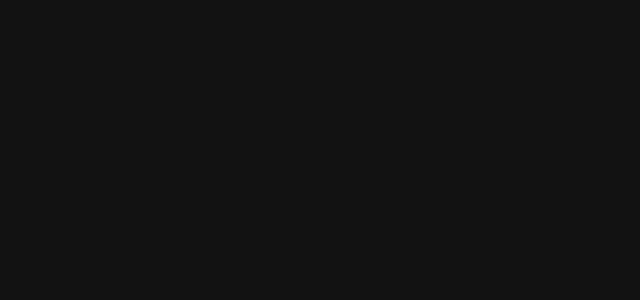
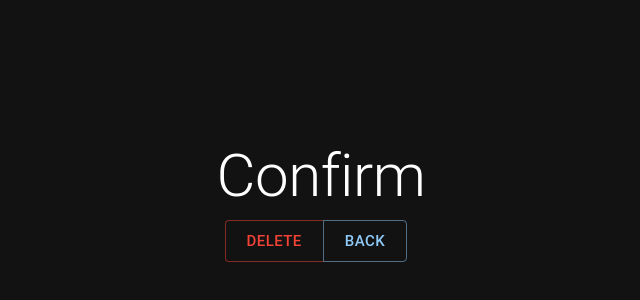
Before and after one commit to sdhaduk/ToDo-Ts, a React (Vite) app in the folder frontend/: page /delete in a window 1280 px wide. Before the commit this address had no page. Shown: the part 268-568 px from the top of the page, without its empty margins (319-959 px from the left). Built offline with nearby package versions, Linux system fonts and the light colour scheme.

Commit message:
Added DeletePage

```diff
--- a/frontend/src/App.tsx
+++ b/frontend/src/App.tsx
@@ -3,6 +3,7 @@
 import {Routes, Route} from 'react-router-dom';
 import CssBaseline from "@mui/material/CssBaseline";
 import { ThemeProvider, createTheme } from "@mui/material/styles";
+import DeletePage from "./pages/DeletePage";
 
 
 const App: React.FC = ()  => {
@@ -17,6 +18,7 @@
     <CssBaseline />
     <Routes>
       <Route path="/" element={<Home />} />
+      <Route path="/delete" element={<DeletePage />} />
     </Routes>
     </ThemeProvider>
   );
--- /dev/null
+++ b/frontend/src/pages/DeletePage.tsx
@@ -0,0 +1,25 @@
+import React from "react";
+import { Grid, Typography, Button, ButtonGroup } from "@mui/material";
+
+const DeletePage: React.FC = () => {
+
+  return (
+    <Grid container sx={{ justifyContent: 'center', mt: 50}}>
+      <Grid item sx={{ mt: 1 }}>
+        <Typography variant="h2">
+          Confirm
+        </Typography>
+        <ButtonGroup sx={{ml: 1}}>
+        <Button color="error" size="large" variant="outlined" sx={{mt: 1}}>
+          Delete
+        </Button>
+        <Button color="primary" size="large" variant="outlined" sx={{mt: 1}}>
+          Back
+        </Button>
+        </ButtonGroup>
+      </Grid>
+    </Grid>
+  );
+};
+
+export default DeletePage;
--- a/frontend/src/pages/Home.tsx
+++ b/frontend/src/pages/Home.tsx
@@ -37,7 +37,7 @@
         console.log(error.message);
         setLoading(false);
       });
-  }
+  };
 
   return (
     <Grid container sx={{ justifyContent: "center" }} spacing={2}>
@@ -47,7 +47,7 @@
       {loading ? <Loading /> : <ItemCards items={items} />}
 
       <Grid item sx={{ mt: 5 }}>
-        <CreateTaskForm getData={getData}/>
+        <CreateTaskForm getData={getData} />
       </Grid>
     </Grid>
   );
```
